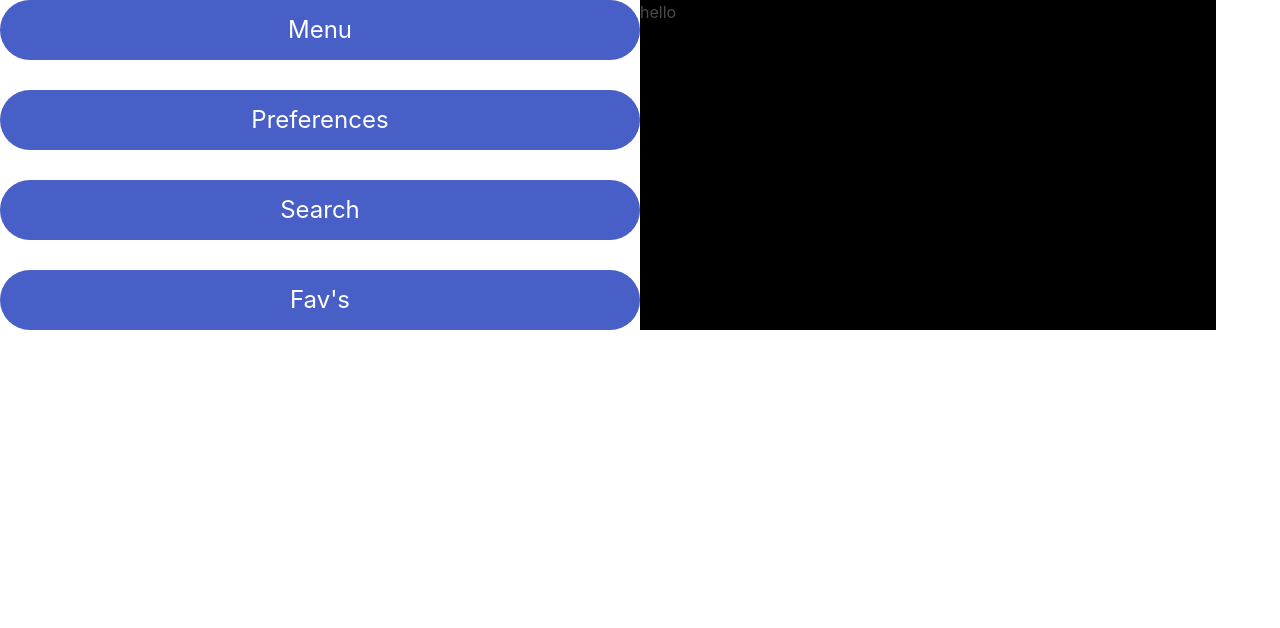
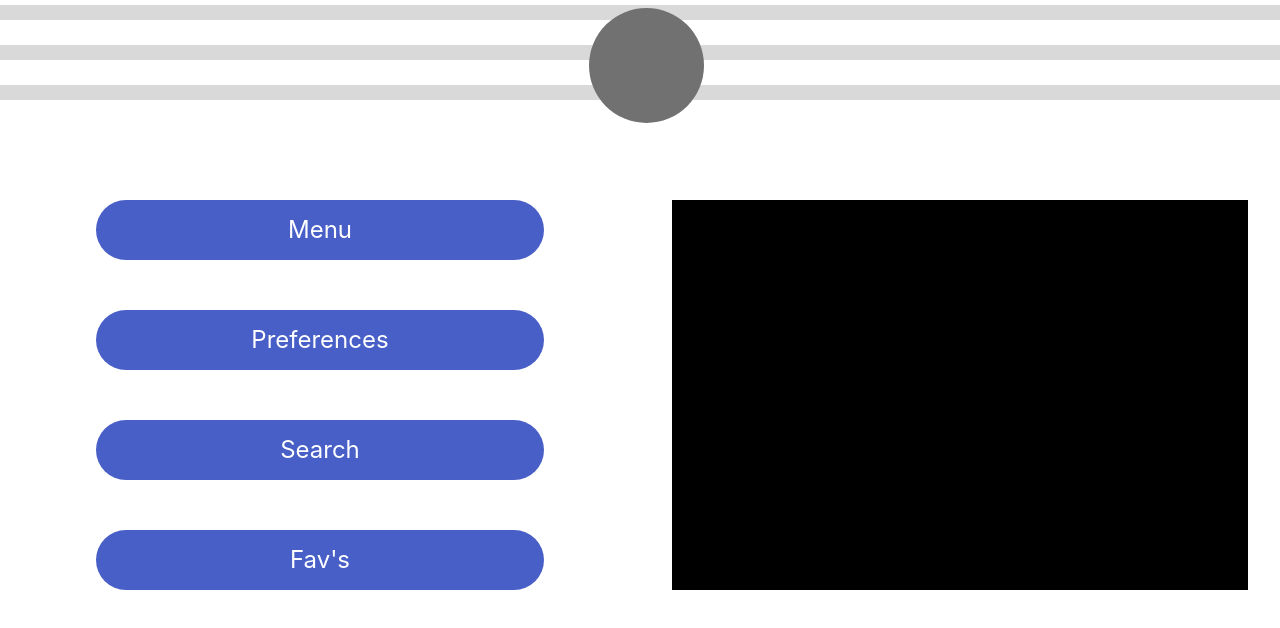
Before and after one commit to vaguely-tagged/DSGNOORDER, a Next.js app: page / in a window 1280 px wide. Shown: the top 628 px of the page. Built offline with nearby package versions, Linux system fonts and the light colour scheme.

Commit message:
main page layout

```diff
--- /dev/null
+++ b/src/app/Topbar.js
@@ -0,0 +1,37 @@
+export default function TopBar(){
+
+    let lineStyle = {
+        height: "15px",
+        width: "100%",
+        backgroundColor: "#D9D9D9",
+        marginBottom: "20px",
+        marginTop: "5px"
+    }
+
+    let layoutGrid = {
+        display: "grid",
+        gridTemplateRows: "1fr 1fr 1fr",
+        marginBottom: "80px"
+    }
+
+    let circleStyle = {
+        position: "absolute",
+        backgroundColor: "#717171",
+        left: "46%",
+        top: "1%",
+        width: "115px",
+        height: "115px",
+        borderRadius: "50%"
+    }
+
+    return(
+        <div>
+            <div style={circleStyle}></div>
+            <div style={layoutGrid}>
+                <div style={lineStyle}></div>
+                <div style={lineStyle}></div>
+                <div style={lineStyle}></div>
+            </div>
+        </div>
+    )
+}
--- a/src/app/page.js
+++ b/src/app/page.js
@@ -1,12 +1,15 @@
+import TopBar from "./Topbar"
+
 //styles
 let gridStyle = {
   display: "grid",
   gridTemplateColumns: "1fr 1fr",
-  justifyContent: "center"
+  width: "100%",
+  justifyItems: "center"
 }
 
 let itemMarginStyle = {
-  marginBottom: "30px"
+  marginBottom: "50px"
 }
 
 let imageSize = {
@@ -15,21 +18,24 @@ let imageSize = {
   backgroundColor: "black"
 }
 
+
 export default function Home() {
   return (
     <div>
+      <TopBar></TopBar>
 
       <div style={gridStyle}>
-        <div>
+
+        <div style={{width: "70%"}}>
           <button style={itemMarginStyle} className="button is-large is-fullwidth is-rounded is-link">Menu</button>
           <button style={itemMarginStyle} className="button is-large is-fullwidth is-rounded is-link">Preferences</button>
           <button style={itemMarginStyle} className="button is-large is-fullwidth is-rounded is-link">Search</button>
           <button className="button is-large is-fullwidth is-rounded is-link">Fav's</button>
         </div>
-        <div style={imageSize}>hello</div>
+
+        <div style={imageSize}></div>
       </div>
 
     </div>
-
   )
 }
```
